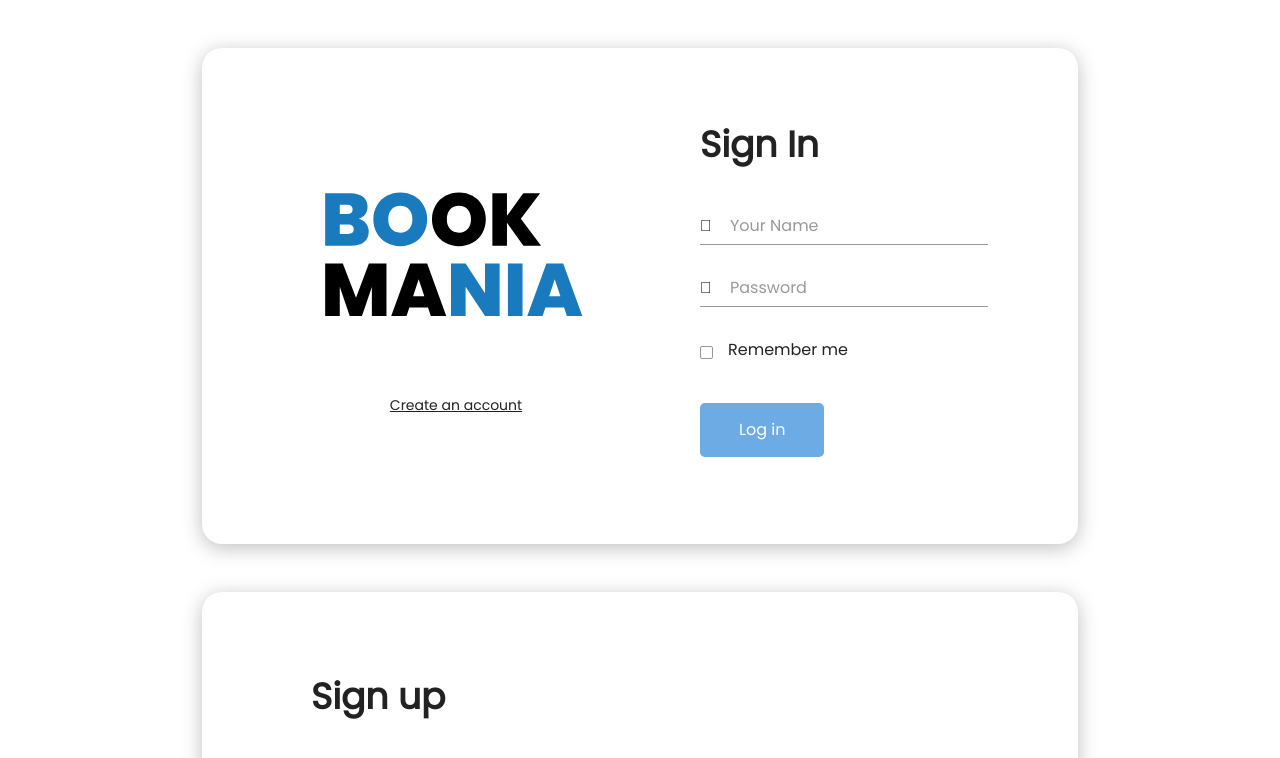
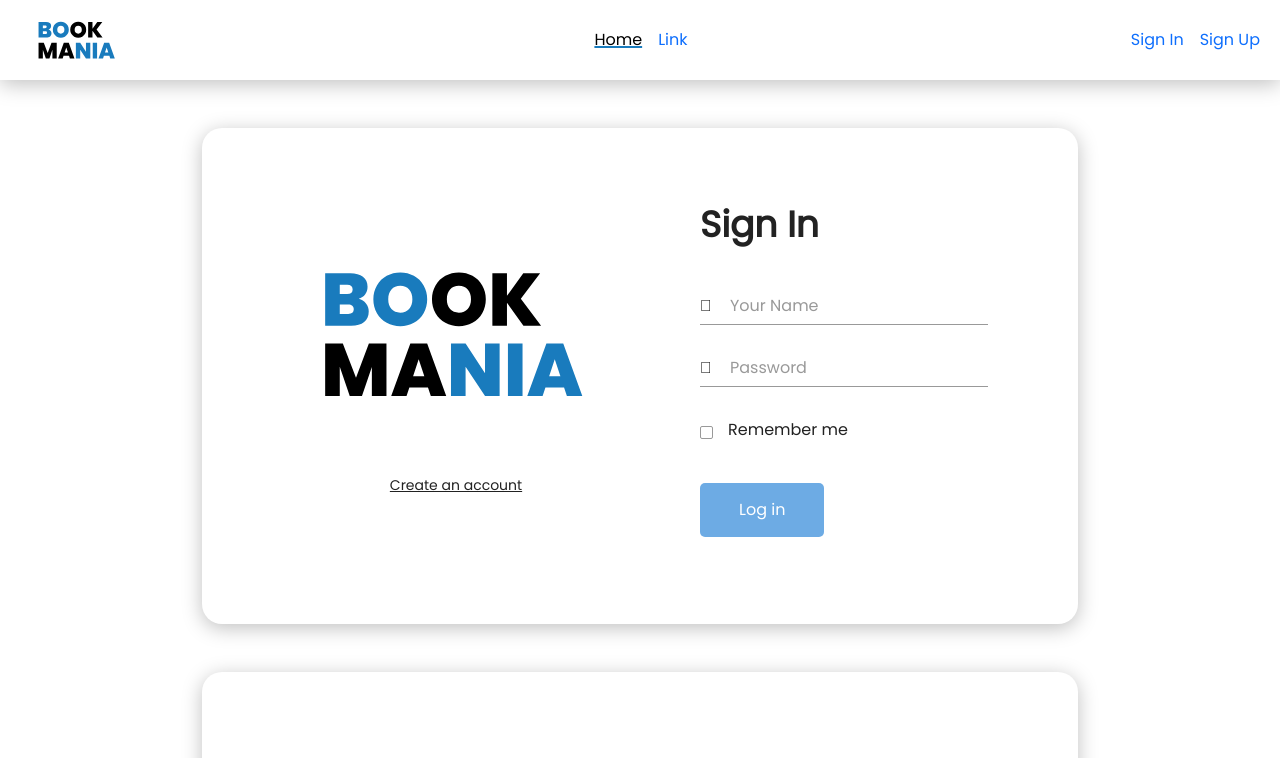
Before and after one commit to CheboiDerrick/bookmania, an Angular app: page / in a window 1280 px wide. Shown: the top 758 px of the page. Built offline with nearby package versions, Linux system fonts and the light colour scheme.

Commit message:
complete navbar

```diff
--- a/src/app/app.component.html
+++ b/src/app/app.component.html
@@ -1,2 +1,3 @@
+<app-navbar></app-navbar>
 <app-signin></app-signin>
 <app-signup></app-signup>
```
